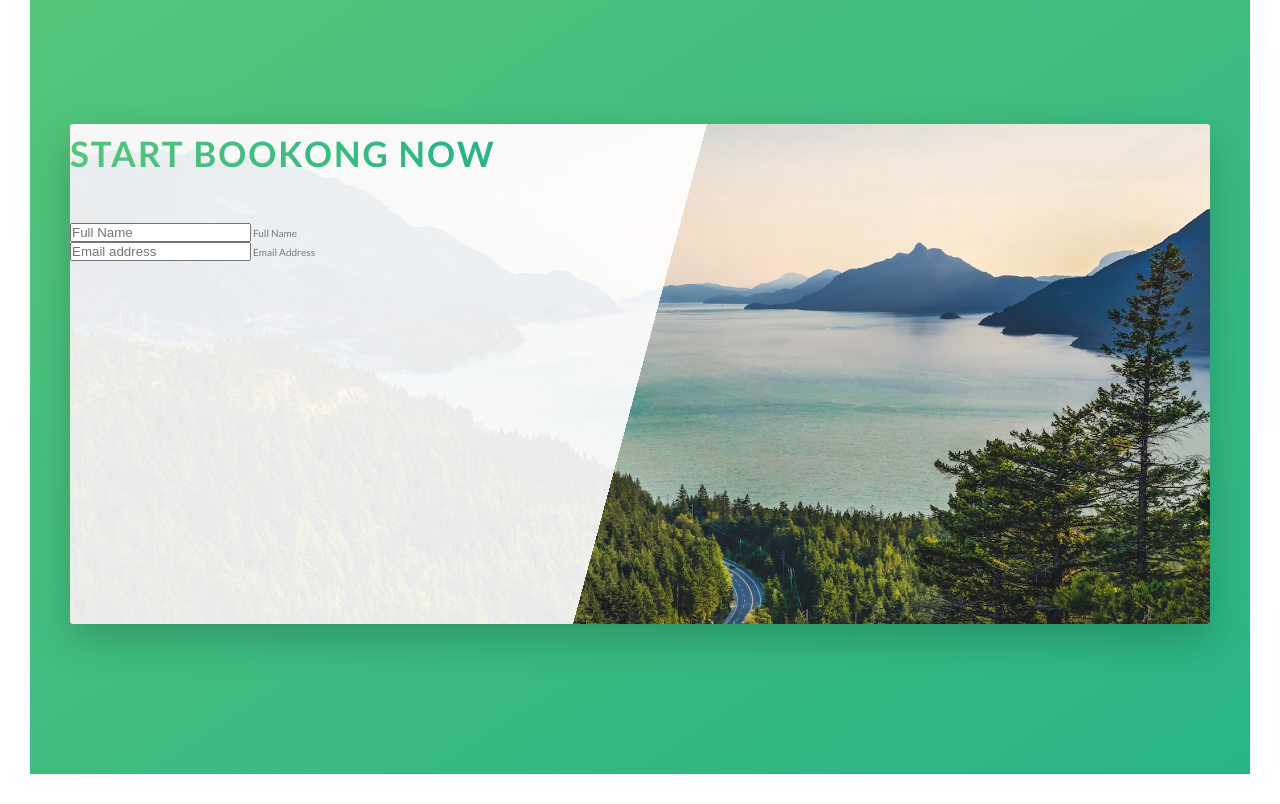
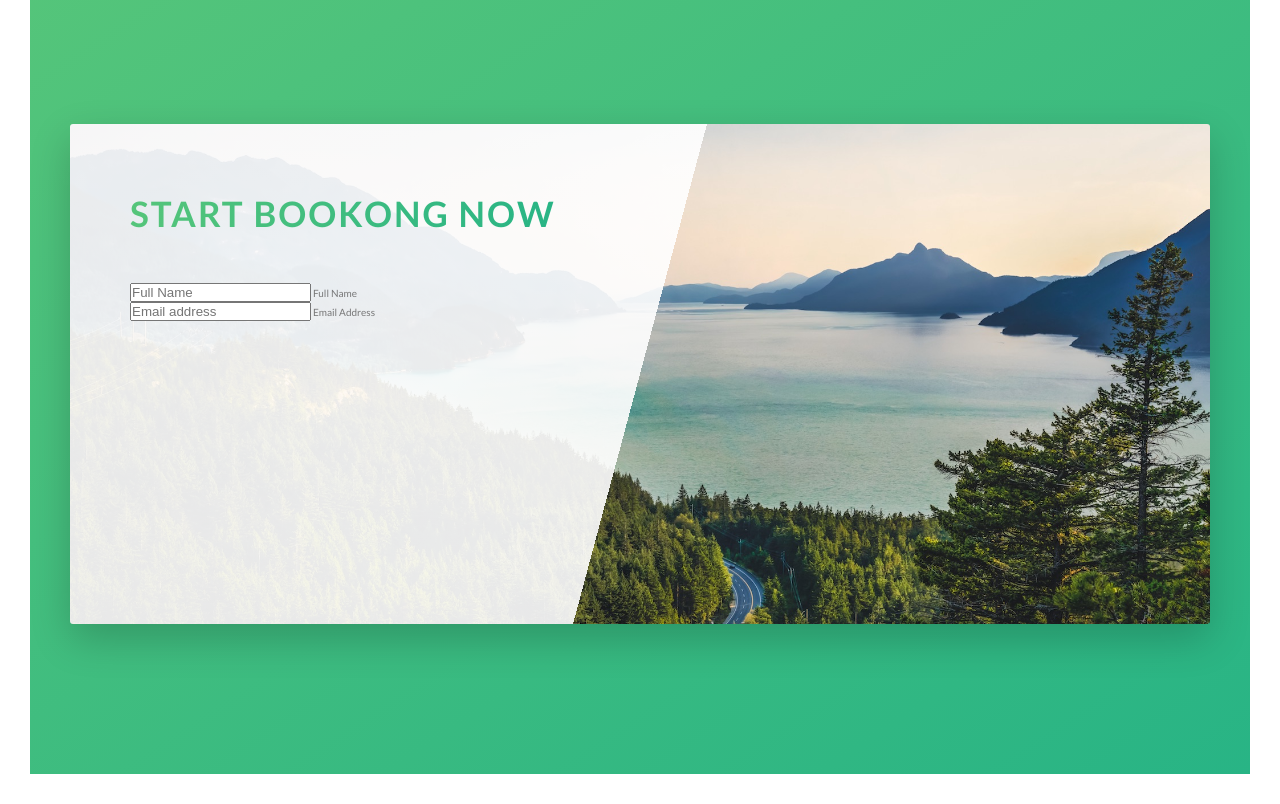
Before and after one commit to romanstr-code/Css_Sass_Course, a website: page index.html in a window 1280 px wide. Shown: the part 4500-5304 px from the top of the page. Drawn offline with nearby package versions, Linux system fonts and the light colour scheme; files that its build step writes are made by us from their sources.

Commit message:
Styled form width to take 50% of the box and 6rem of padding

```diff
--- a/sass/pages/_home.scss
+++ b/sass/pages/_home.scss
@@ -74,4 +74,9 @@
 
 
     height: 50rem;
+
+    &__form {
+        width: 50%;// It takes 50% of the entire box
+        padding: 6rem;
+    }
 }
```
